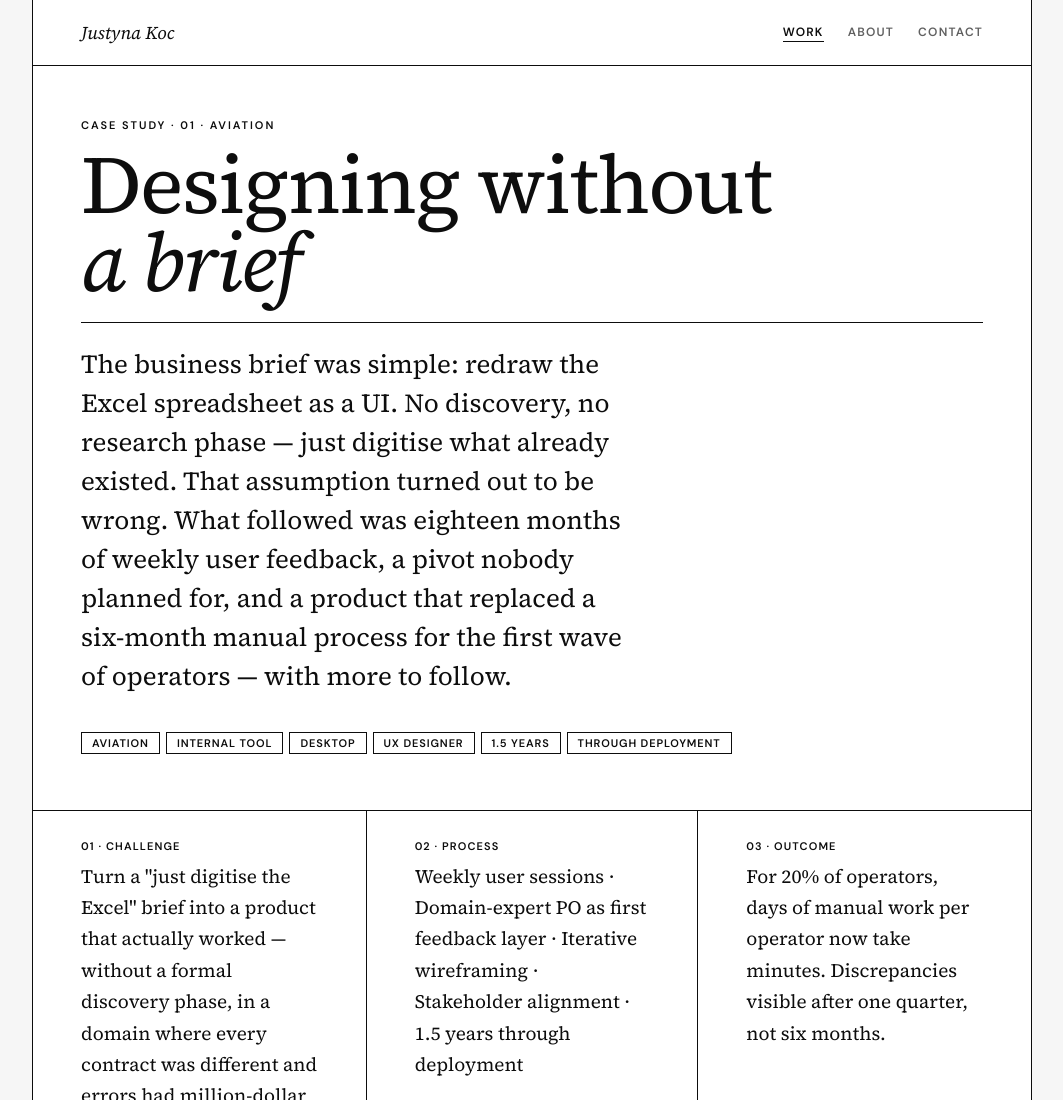
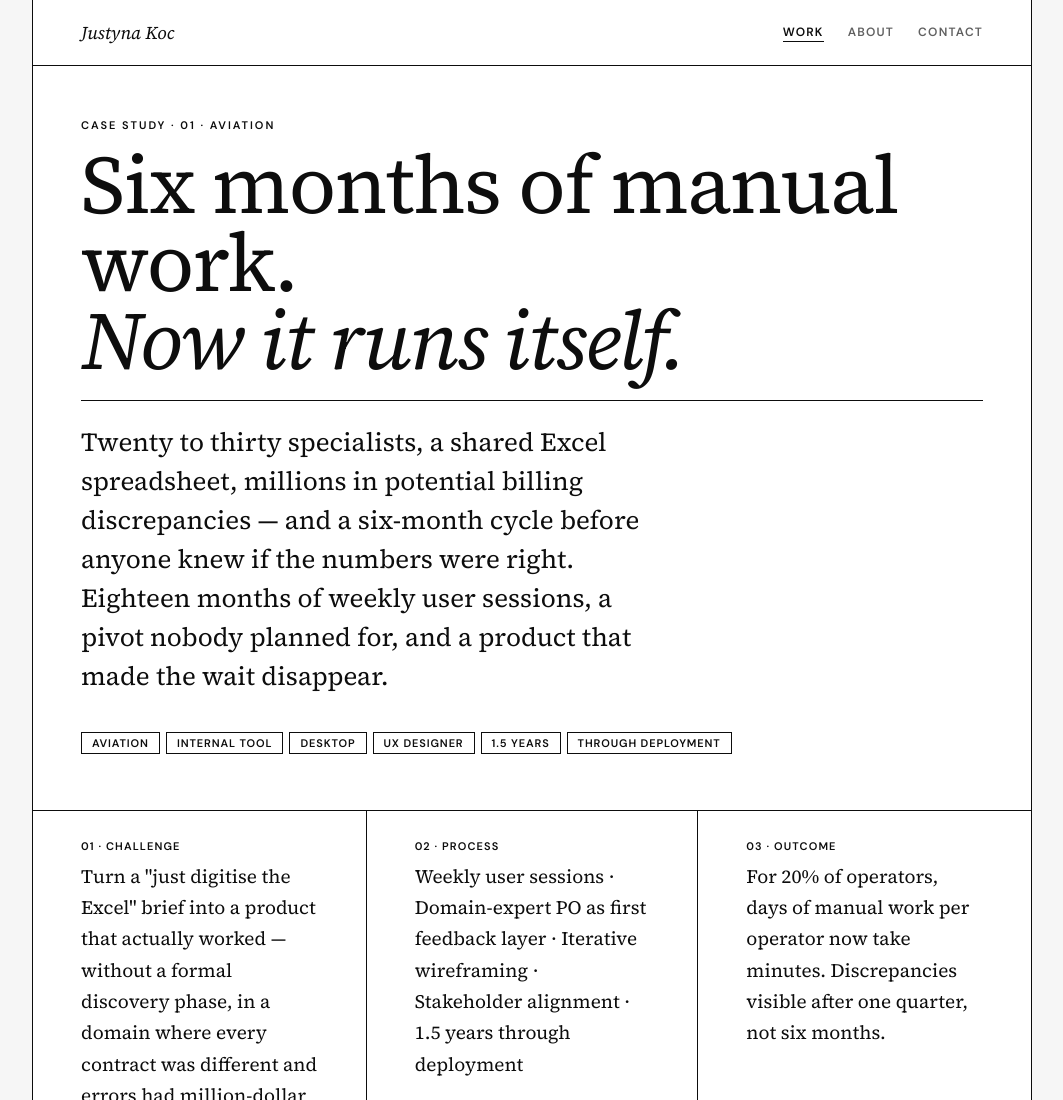
Before and after one commit to justynaUX/pf, a plain HTML site: page case_study_reconciliation.html in a window 1280 px wide. Shown: the top 1100 px of the page, without its empty margins (108-1171 px from the left). Drawn offline with Linux system fonts and the light colour scheme.

Commit message:
Add files via upload

```diff
--- a/case_study_reconciliation.html
+++ b/case_study_reconciliation.html
@@ -412,9 +412,9 @@
 
 <div class="hero">
   <div class="cs-sup">Case study · 01 · Aviation</div>
-  <h1 class="cs-h1">Designing without<br><em>a brief</em></h1>
+  <h1 class="cs-h1">Six months of manual work.<br><em>Now it runs itself.</em></h1>
   <div class="hero-rule"></div>
-  <p class="cs-intro">The business brief was simple: redraw the Excel spreadsheet as a UI. No discovery, no research phase — just digitise what already existed. That assumption turned out to be wrong. What followed was eighteen months of weekly user feedback, a pivot nobody planned for, and a product that replaced a six-month manual process for the first wave of operators — with more to follow.</p>
+  <p class="cs-intro">Twenty to thirty specialists, a shared Excel spreadsheet, millions in potential billing discrepancies — and a six-month cycle before anyone knew if the numbers were right. Eighteen months of weekly user sessions, a pivot nobody planned for, and a product that made the wait disappear.</p>
 </div>
 
 <div class="tags">
```
